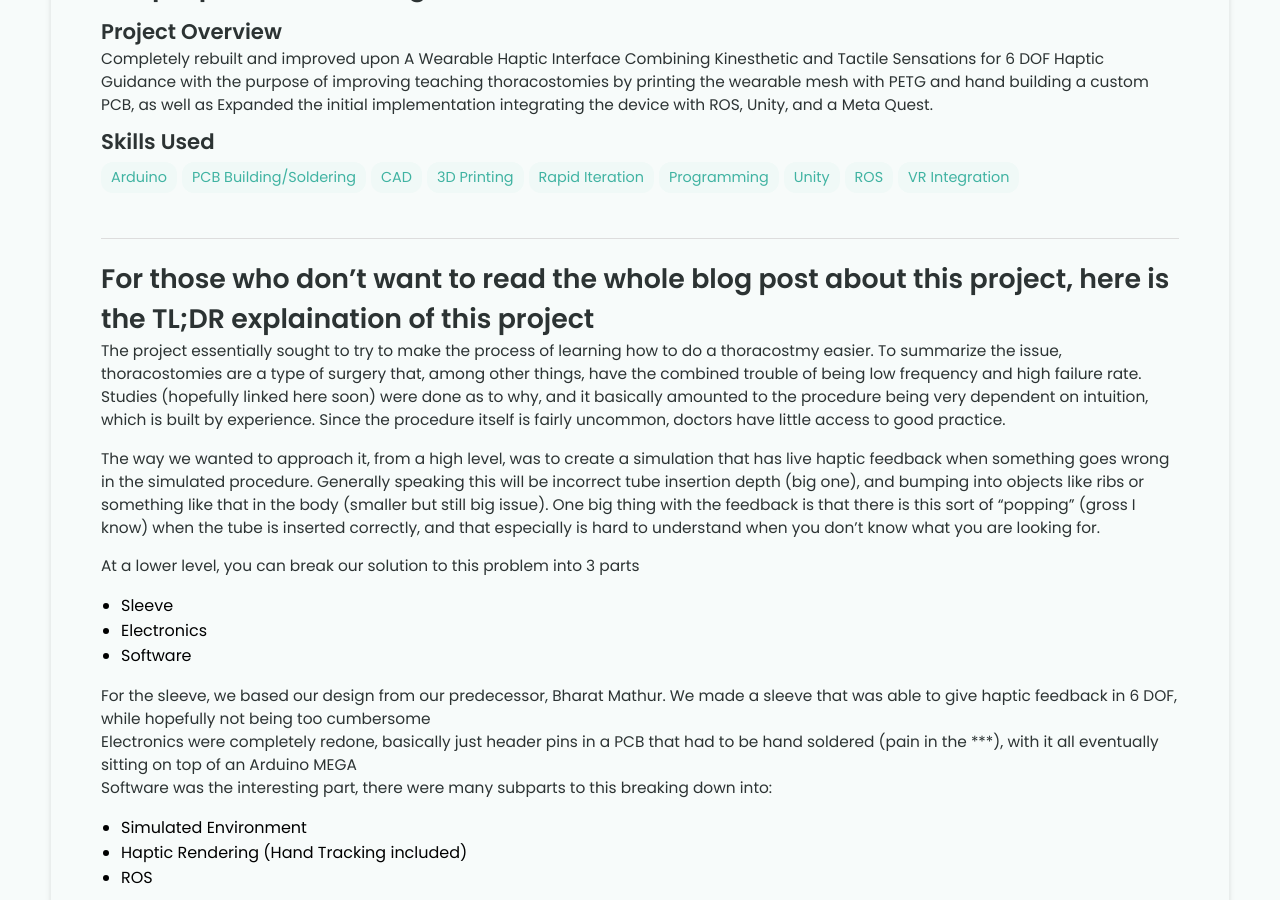
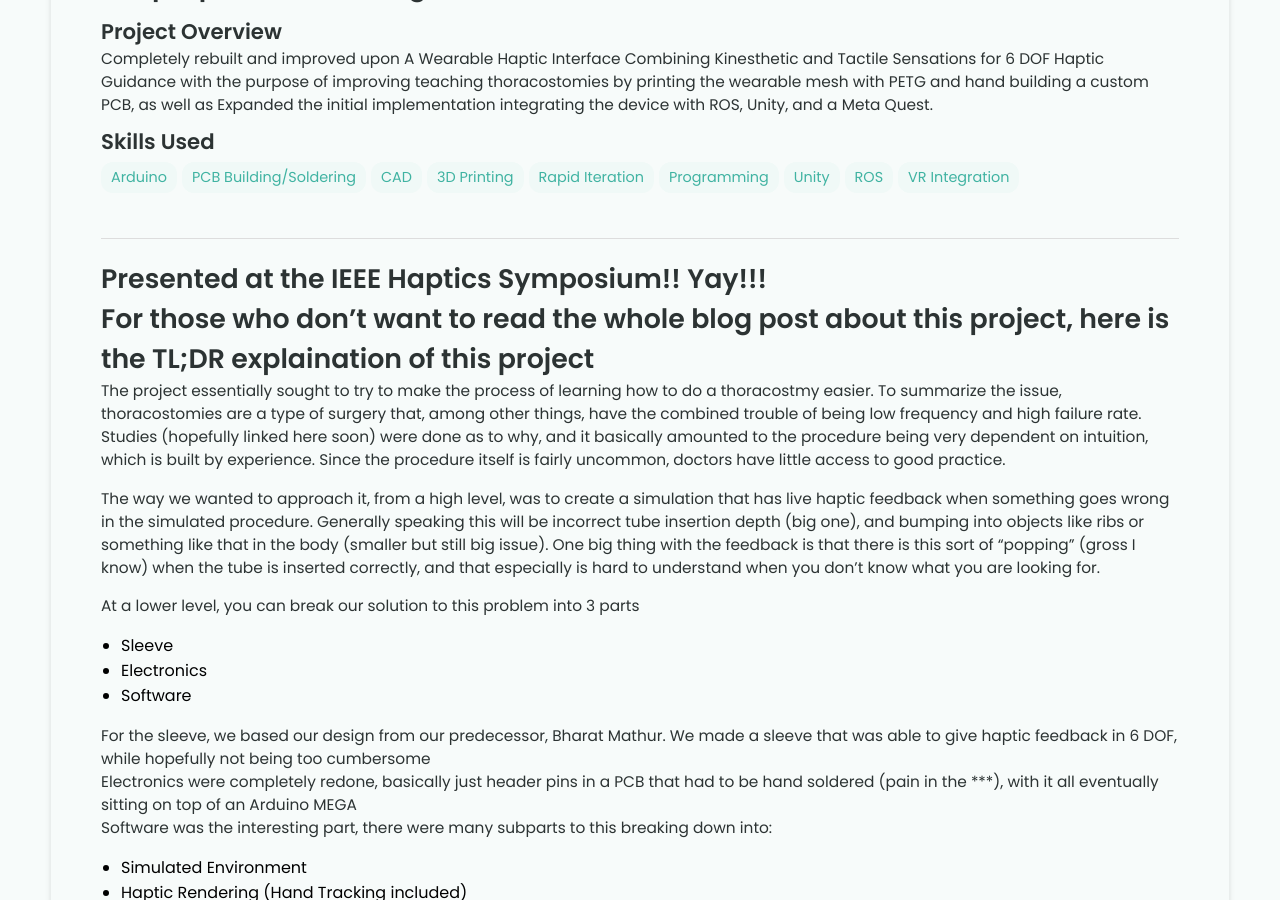
Before and after one commit to ShinKai001/goblin_Japanese, a Jekyll site: the page built from _projects/capstone-project/index.md, in a window 1280 px wide and 900 px high, scrolled down 581 px. Built offline with Jekyll 4.4.1, drawn with Linux system fonts in a browser that asks for light colours.

Commit message:
Add presentation note to project index
Added a presentation note for the IEEE Haptics Symposium.

```diff
--- a/_projects/capstone-project/index.md
+++ b/_projects/capstone-project/index.md
@@ -16,6 +16,8 @@ main-image: /hero2.jpg
 ---
 
 ---
+# Presented at the IEEE Haptics Symposium!! Yay!!!
+
 # For those who don't want to read the whole blog post about this project, here is the TL;DR explaination of this project
 
 The project essentially sought to try to make the process of learning how to do a thoracostmy easier.
```
